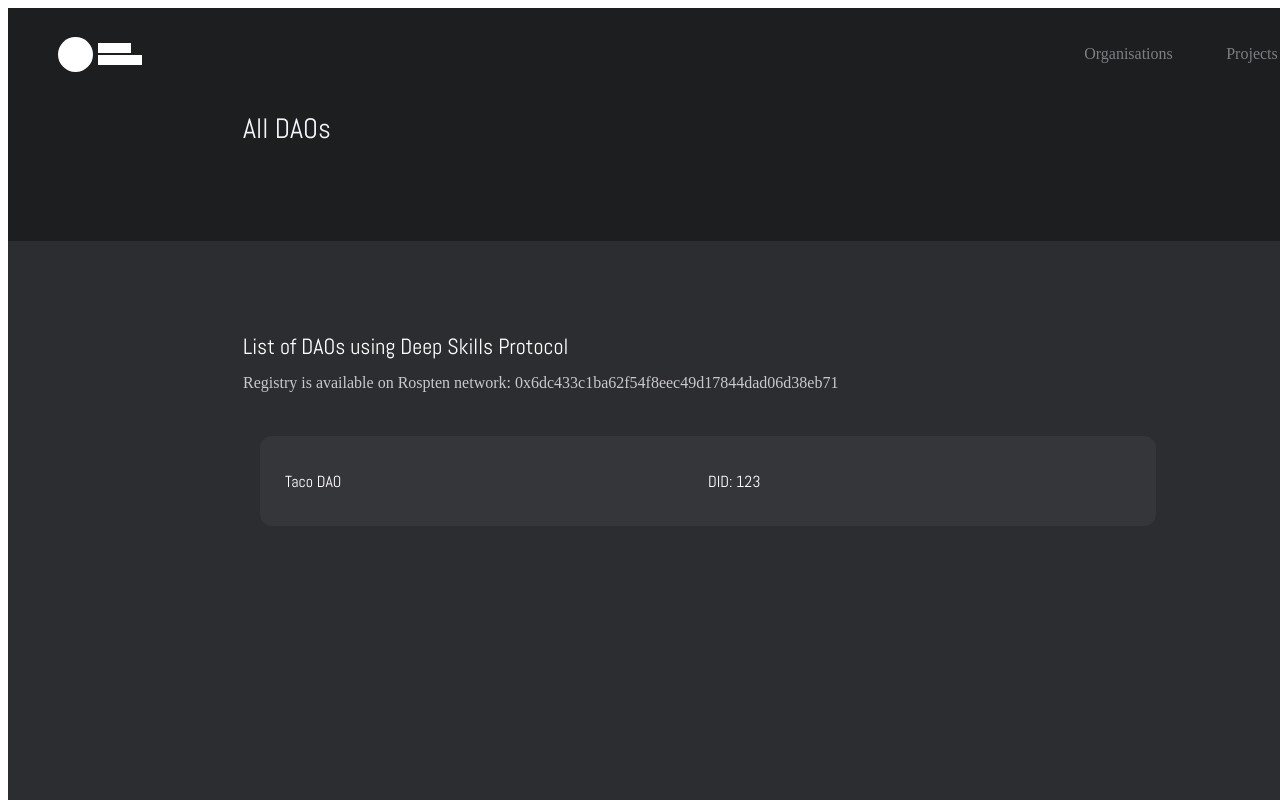
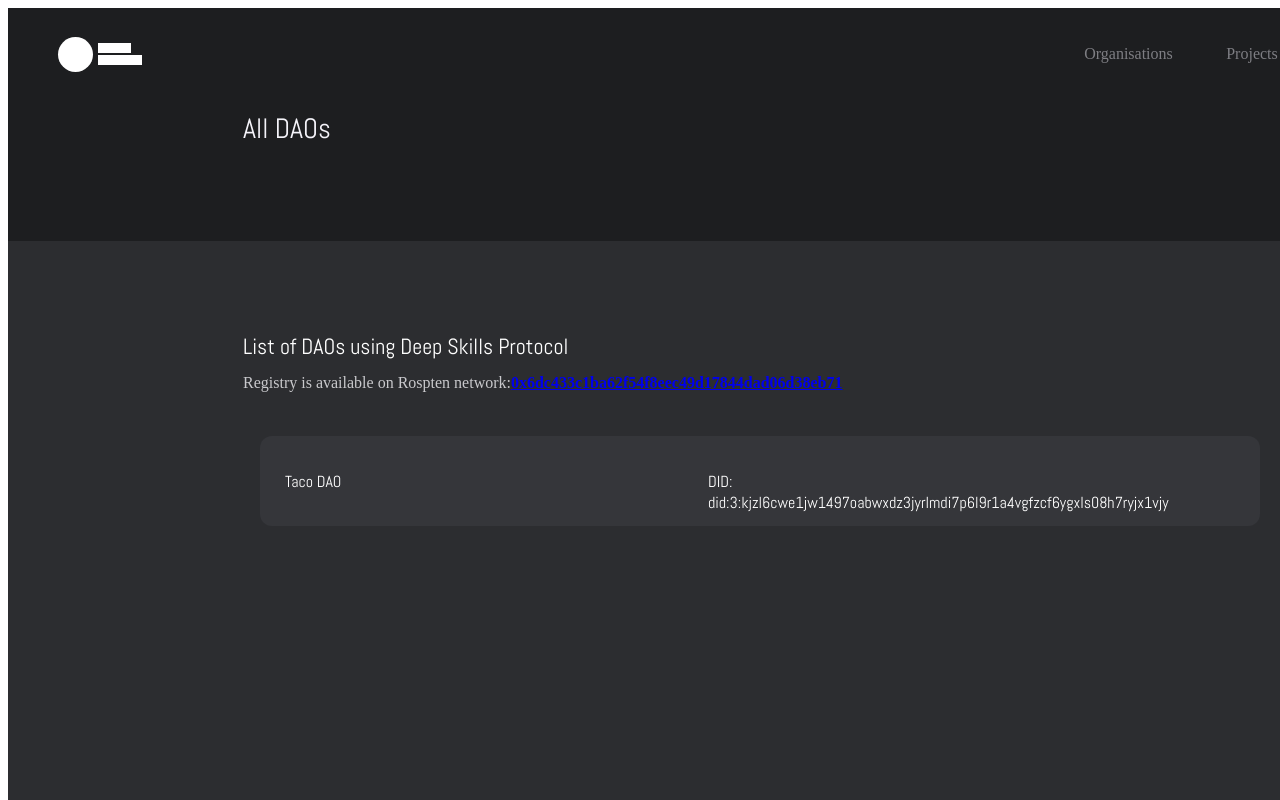
Before and after one commit to DenisPopov15/deep-skills-hack, a Next.js app: page /issuers in a window 1280 px wide. Shown: the top 800 px of the page. Built offline with nearby package versions, Linux system fonts and the light colour scheme; a web font is replaced by a local one.

Commit message:
issuers page fix

```diff
--- a/pages/issuers/index.js
+++ b/pages/issuers/index.js
@@ -36,12 +36,14 @@ export default function profile() {
         <div class='e2532_51302'></div>
         <div class='e2532_51303'>
             <div class='e2532_51304'>
-                <div class='e2532_51305'><span class='e2532_51306'>List of DAOs using Deep Skills Protocol</span><span class='e2532_51307'>Registry is available on Rospten network: 0x6dc433c1ba62f54f8eec49d17844dad06d38eb71</span></div>
+                <div class='e2532_51305'><span class='e2532_51306'>List of DAOs using Deep Skills Protocol</span><span class='e2532_51307'>Registry is available on Rospten network:
+                    <a href="https://ropsten.etherscan.io/address/0x6dc433c1ba62f54f8eec49d17844dad06d38eb71#code"><strong>0x6dc433c1ba62f54f8eec49d17844dad06d38eb71</strong></a>
+                </span></div>
                 <div class='e2532_51308'>
                     <div class='e2532_51309'>
                         <div class='e2532_51443'>
                             <div class='e2532_51444'><span class='e2532_51446'>Taco DAO</span></div>
-                            <div class='e2532_51458'><span class='e2532_51459'>DID: 123</span></div>
+                            <div class='e2532_51458'><span class='e2532_51459'>DID:  did:3:kjzl6cwe1jw1497oabwxdz3jyrlmdi7p6l9r1a4vgfzcf6ygxls08h7ryjx1vjy</span></div>
                         </div>
                     </div>
                 </div>
--- a/styles/globals.css
+++ b/styles/globals.css
@@ -4250,7 +4250,7 @@
 }
 .e2532_51443 {
 	background-color:rgba(53.00000064074993, 54.00000058114529, 58.00000034272671, 1);
-	width:896px;
+	width:1000px;
 	height:90px;
 	position:absolute;
 	left:17px;
```
